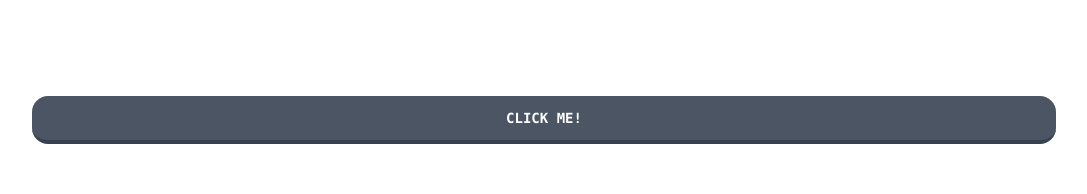
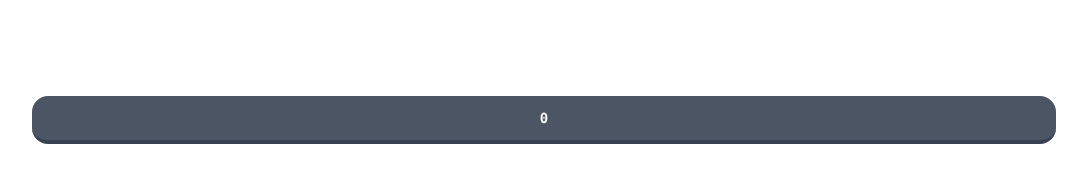
Before and after one commit to SimonLeclere/dualinsa, a Next.js app: page / in a window 1280 px wide. Shown: the top 194 px of the page, without its empty margins (96-1183 px from the left). Built offline with nearby package versions, Linux system fonts and the light colour scheme.

Commit message:
Ajout d'un compteur au bouton

```diff
--- a/src/components/Button.js
+++ b/src/components/Button.js
@@ -1,6 +1,10 @@
 "use client";
 
+import { useState } from "react";
+
 export default function Button({ children, onClick, color }) {
+
+  let [count, setCount] = useState(0);
 
   if (color === 'green') {
     return (
@@ -27,10 +31,10 @@ export default function Button({ children, onClick, color }) {
 
   return (
     <button
-      onClick={onClick}
+      onClick={() => setCount(count + 1)}
       className="w-full rounded-2xl border-b-4 text-white border-gray-700 bg-gray-600 px-10 py-3 text-center font-bold uppercase transition hover:border-gray-600 hover:bg-gray-500 md:min-w-[320px]"
     >
-      {children}
+      {count}
     </button>
   );
 };
```
